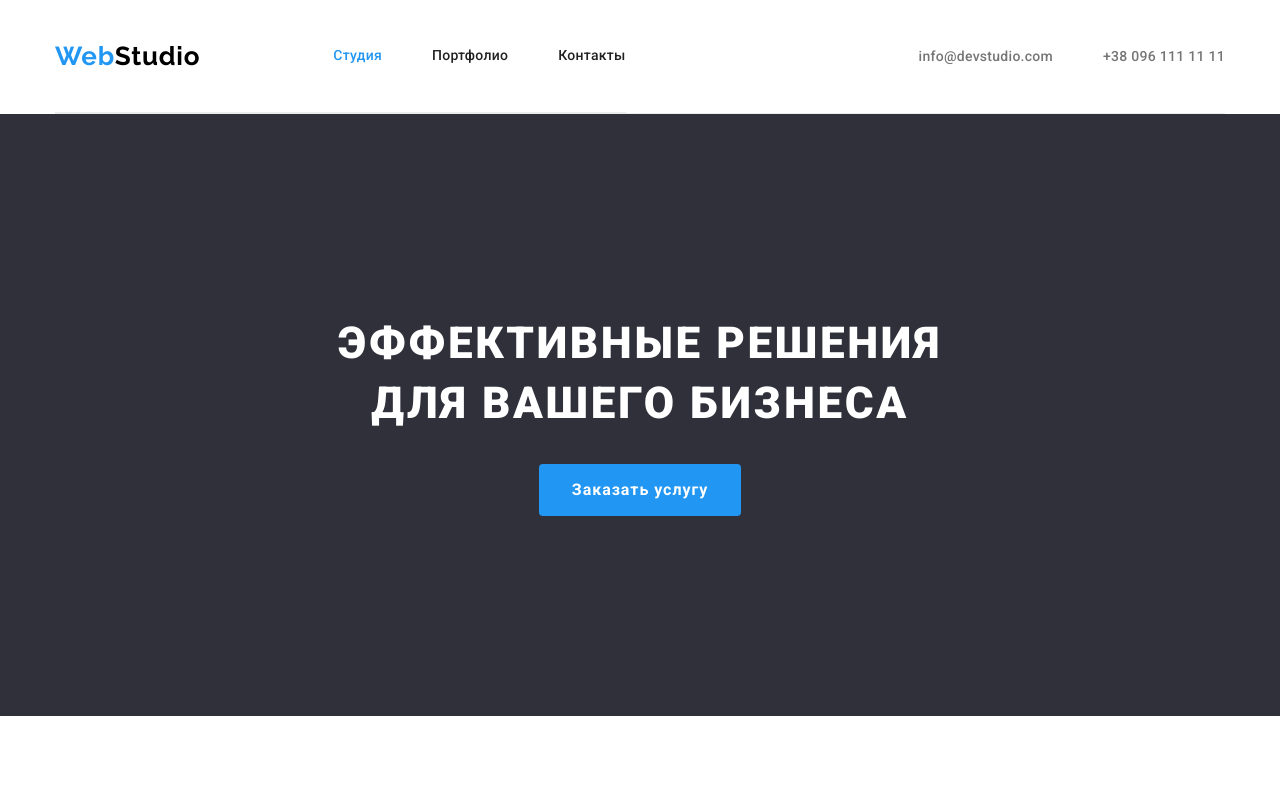
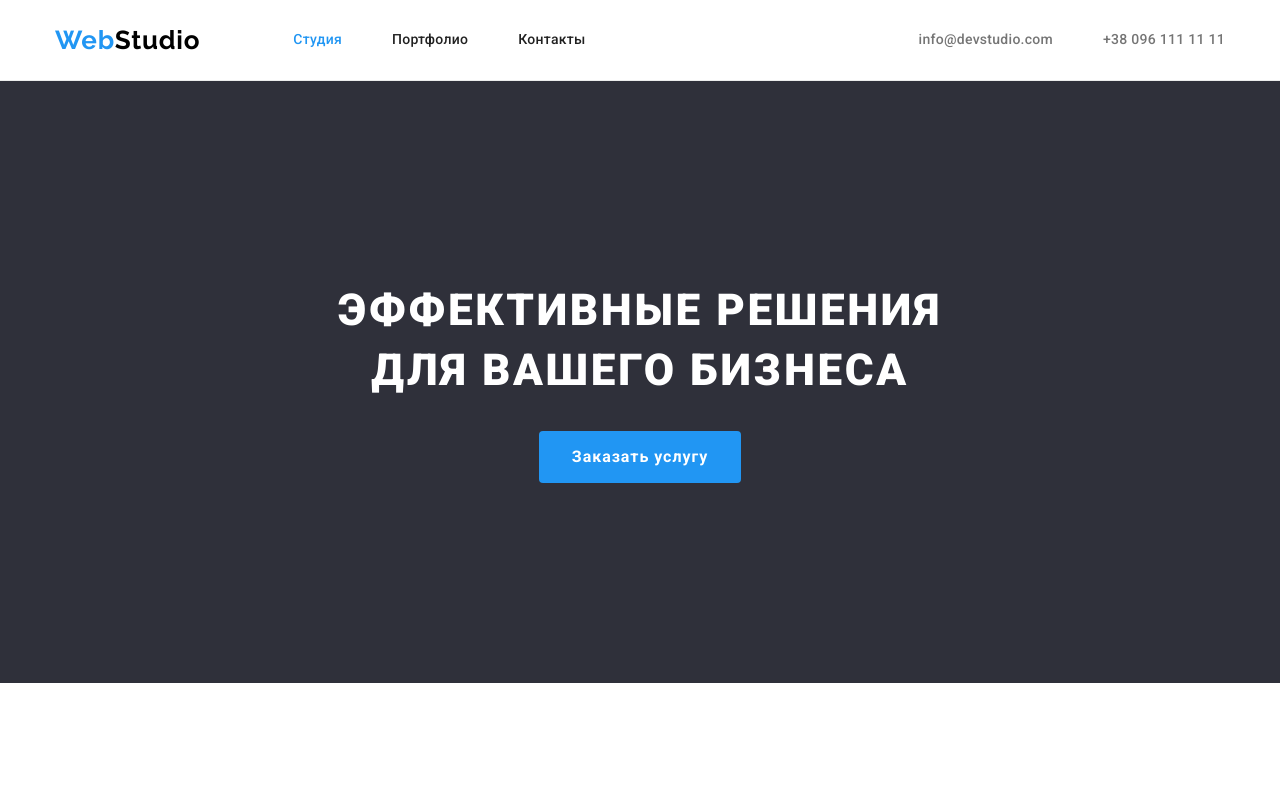
Before and after one commit to DmViktoriya/goit-markup-hw-03, a plain HTML site: page index.html in a window 1280 px wide. Shown: the top 800 px of the page. Drawn offline with nearby package versions, Linux system fonts and the light colour scheme.

Commit message:
flexbox part 8

```diff
--- a/css/styles.css
+++ b/css/styles.css
@@ -52,6 +52,10 @@ p {
 }
 .list {
   list-style: none;
+  text-decoration: none;
+  color: inherit;
+  padding: 0;
+  margin: 0;
 }
 .container {
   width: 1200px;
@@ -83,11 +87,12 @@ p {
 .site-nav {
   display: flex;
   align-items: center;
-  border-bottom: 1px solid #ececec;
 }
-
 .site-nav .list {
   display: flex;
+}
+.page-header {
+  border-bottom: 1px solid #ececec;
 }
 .site-nav-item:not(:last-child) {
   margin-right: 50px;
```
